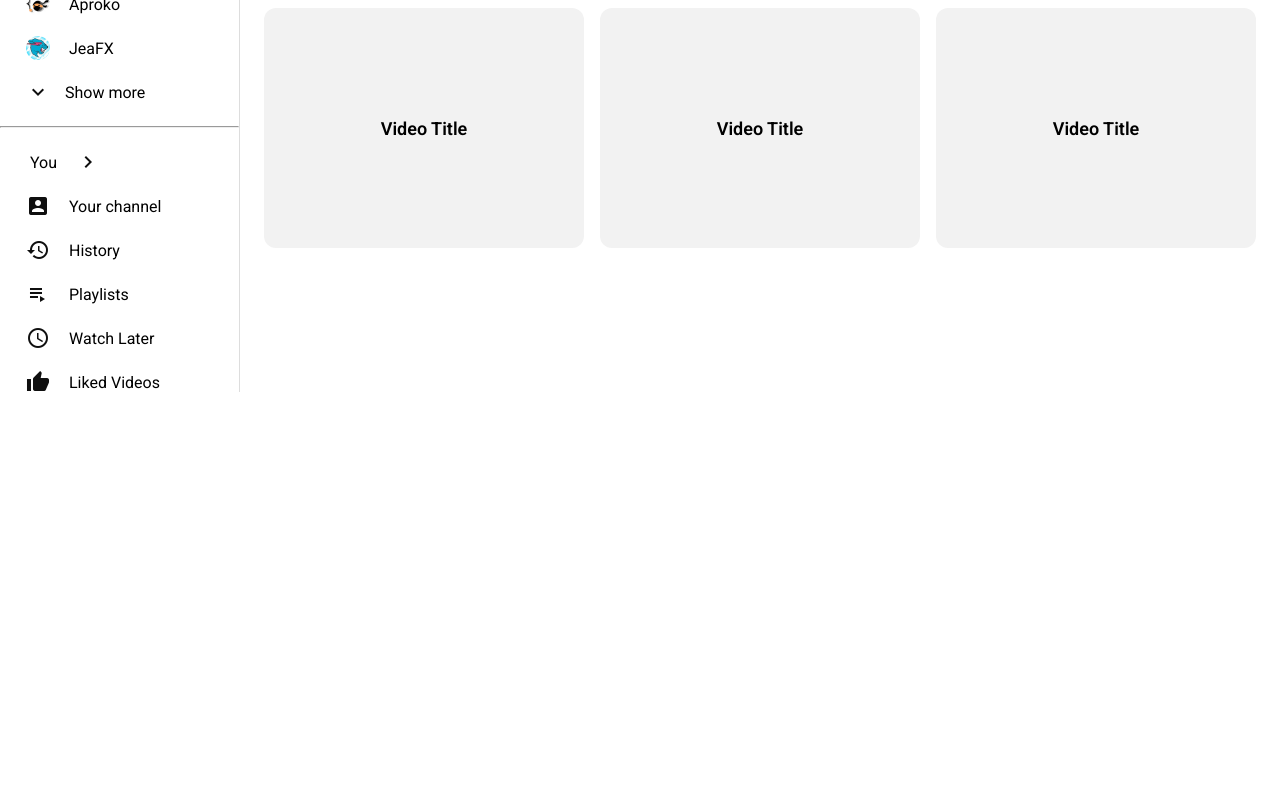
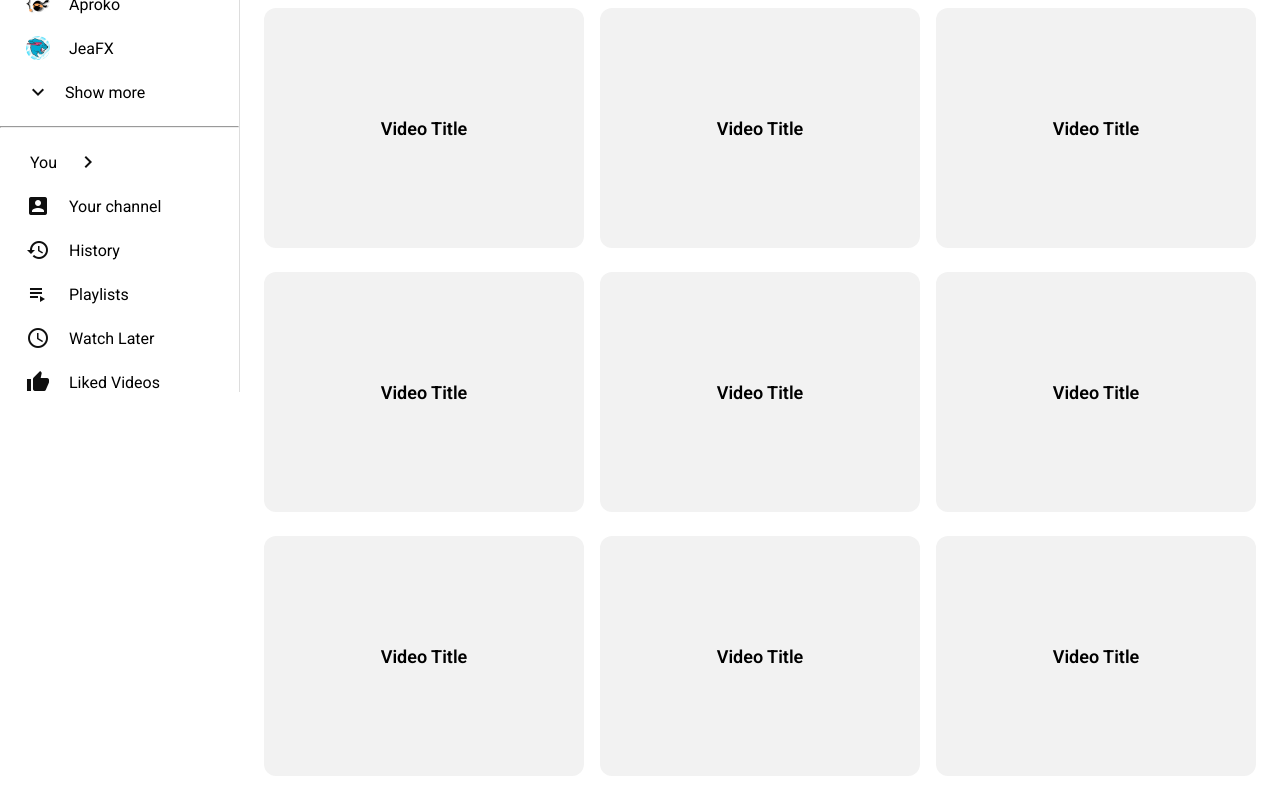
Before and after one commit to DannieBest/Youtube-clone-react, a React (Vite) app: page / in a window 1280 px wide. Shown: the part 408-1208 px from the top of the page. Before the commit the page ends 800 px from the top, so only its background shows below. Built offline with nearby package versions, Linux system fonts and the light colour scheme.

Commit message:
refactor: implemented the video card

```diff
--- a/src/components/UI/VideoGrid/VideoGrid.jsx
+++ b/src/components/UI/VideoGrid/VideoGrid.jsx
@@ -10,6 +10,12 @@ function VideoGrid() {
       <VideoCard />
       <VideoCard />
       <VideoCard />
+      <VideoCard />
+      <VideoCard />
+      <VideoCard />
+      <VideoCard />
+      <VideoCard />
+      <VideoCard />
     </section>
   );
 }
```
